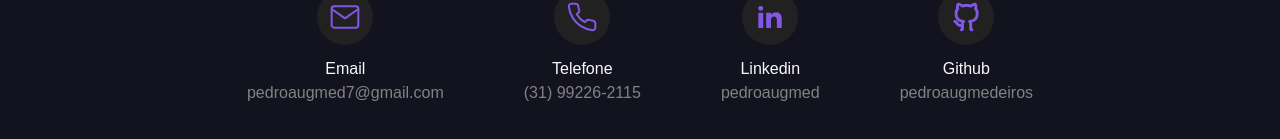
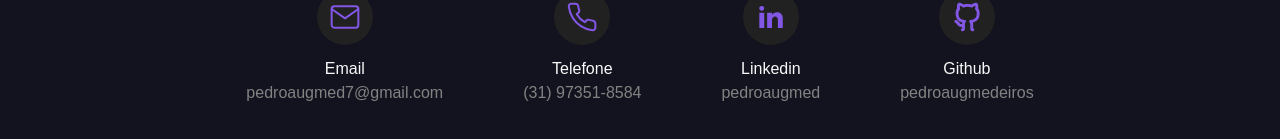
Before and after one commit to PedroAugMedeiros/PedroMedeiros-Portifolio, a React (Create React App) app: page / in a window 1280 px wide. Shown: the part 2548-2687 px from the top of the page. Built offline with nearby package versions, Linux system fonts and the light colour scheme.

Commit message:
Update Phone Number

```diff
--- a/src/components/Contacts.jsx
+++ b/src/components/Contacts.jsx
@@ -13,7 +13,7 @@ export default function Contacts() {
   }, {
     title: 'Telefone',
     icon: PhoneIcon,
-    content: '(31) 99226-2115',
+    content: '(31) 97351-8584',
     link: 'https://wa.me/5531992262115',
   },
   {
```
